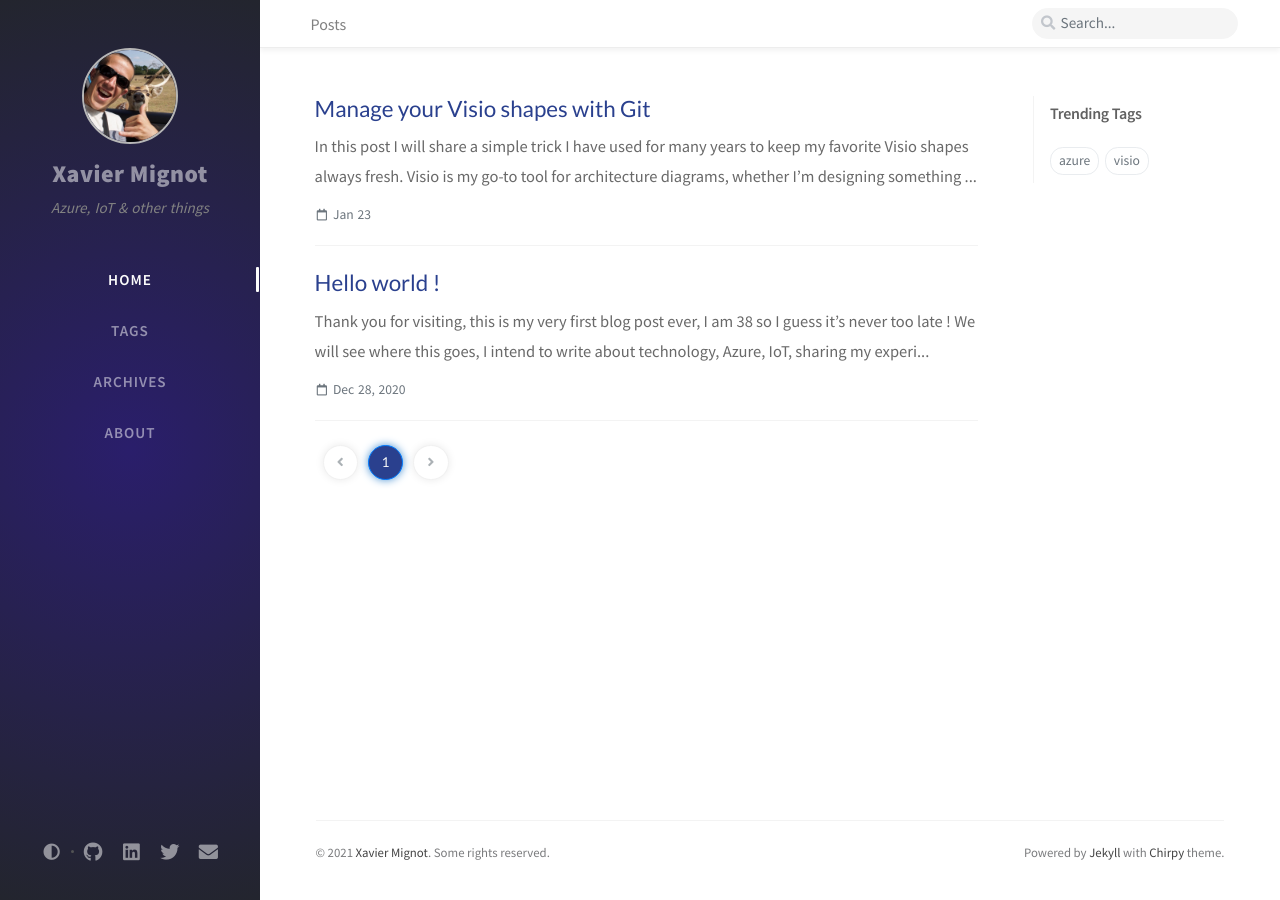
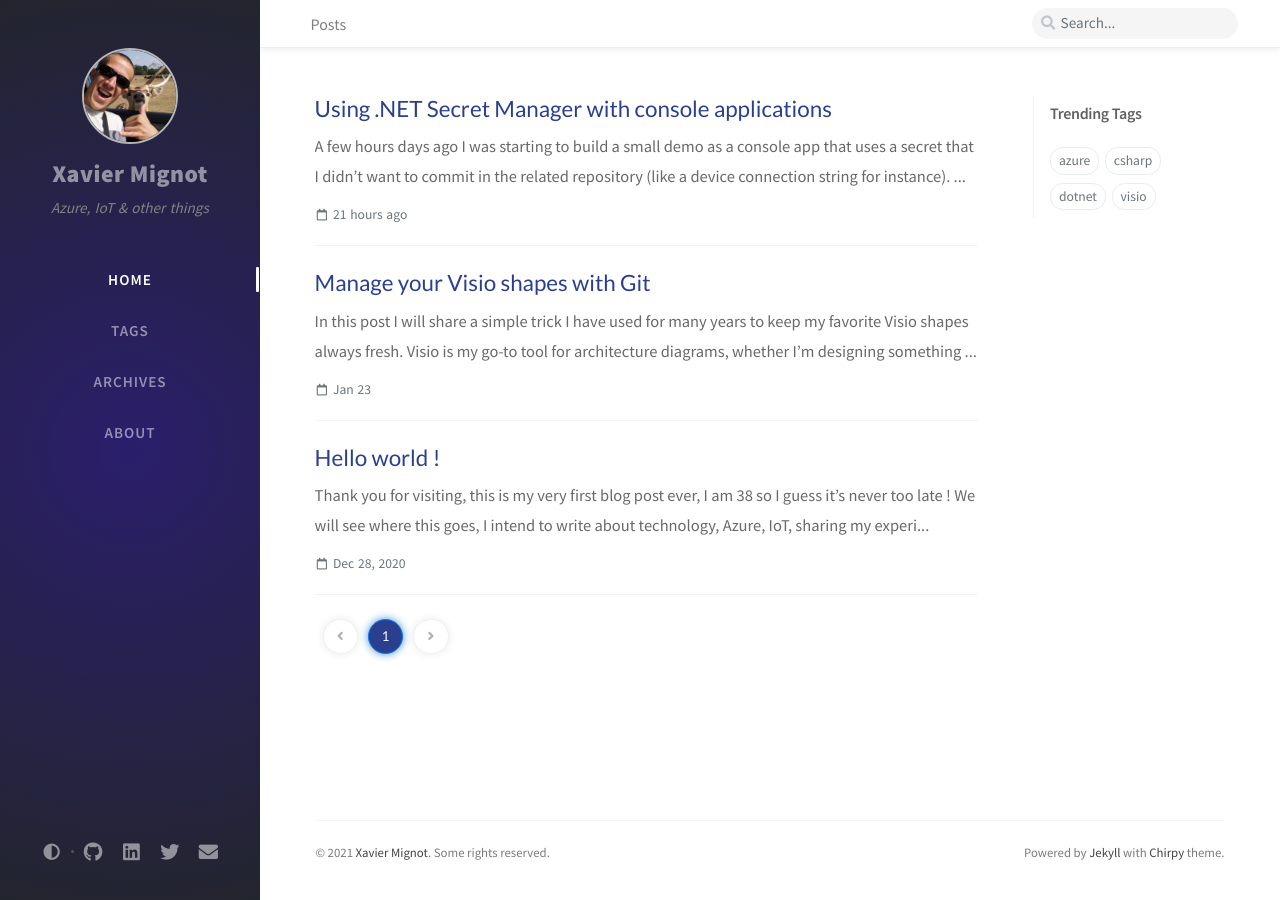
Before and after one commit to xaviermignot/xaviermignot.github.io, a Jekyll site: the page built from index.html, in a window 1280 px wide. Built offline with Jekyll 4.4.1, drawn with Linux system fonts in a browser that asks for light colours; nearby versions of some CDN libraries; the list of posts is cut into pages by our own code; comment, search, counter and statistics services are not loaded.

Commit message:
Publish dotnet console secrets post

```diff
--- a/_drafts/dotnet-console-app-with-secrets.md
+++ b/_posts/2021-02-08-dotnet-console-app-with-secrets.md
@@ -4,9 +4,9 @@ title: Using .NET Secret Manager with console applications
 tags: [dotnet, csharp]
 ---
 
-A few hours ago I was starting to build a small demo as a console app that uses a secret that I don't want to commit in the related repository (like a device connection string for instance).
+A few ~~hours~~ days ago I was starting to build a small demo as a console app that uses a secret that I didn't want to commit in the related repository (like a device connection string for instance).
 So I asked myself *Why not try to use this .NET secret thing that I never use normally ?*
-Well, as it was not as simple a I initially though, I have ended up with the idea of writing this post to share what I have learnt.
+Well, as it was not as simple a I initially thought, I have ended up with the idea of writing this post to share what I have learnt.
 
 All the samples are written in .NET 5 and are available [here](https://github.com/xaviermignot/dotnet-console-secret-samples){:target="_blank"}.
 I have put everything in the `Program.cs` file for each sample for readability, I don't do this normally 😉
```
